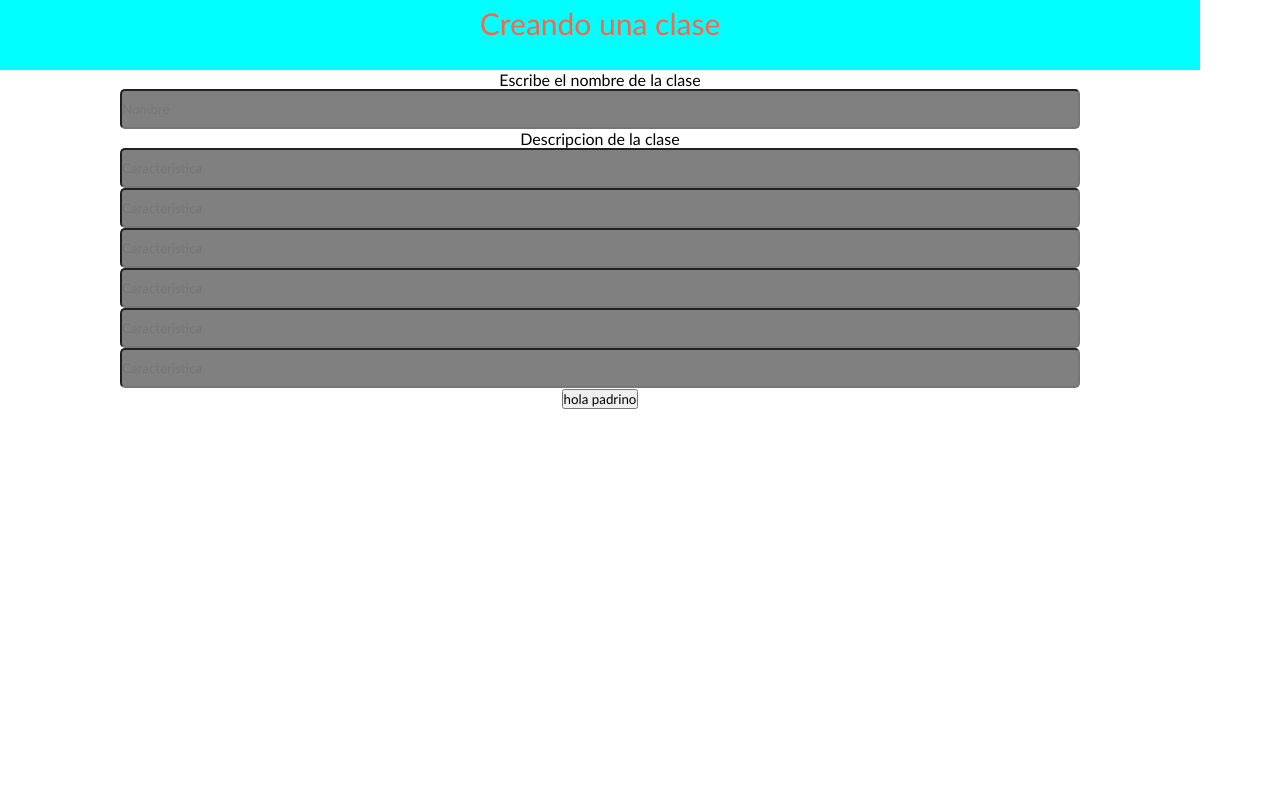
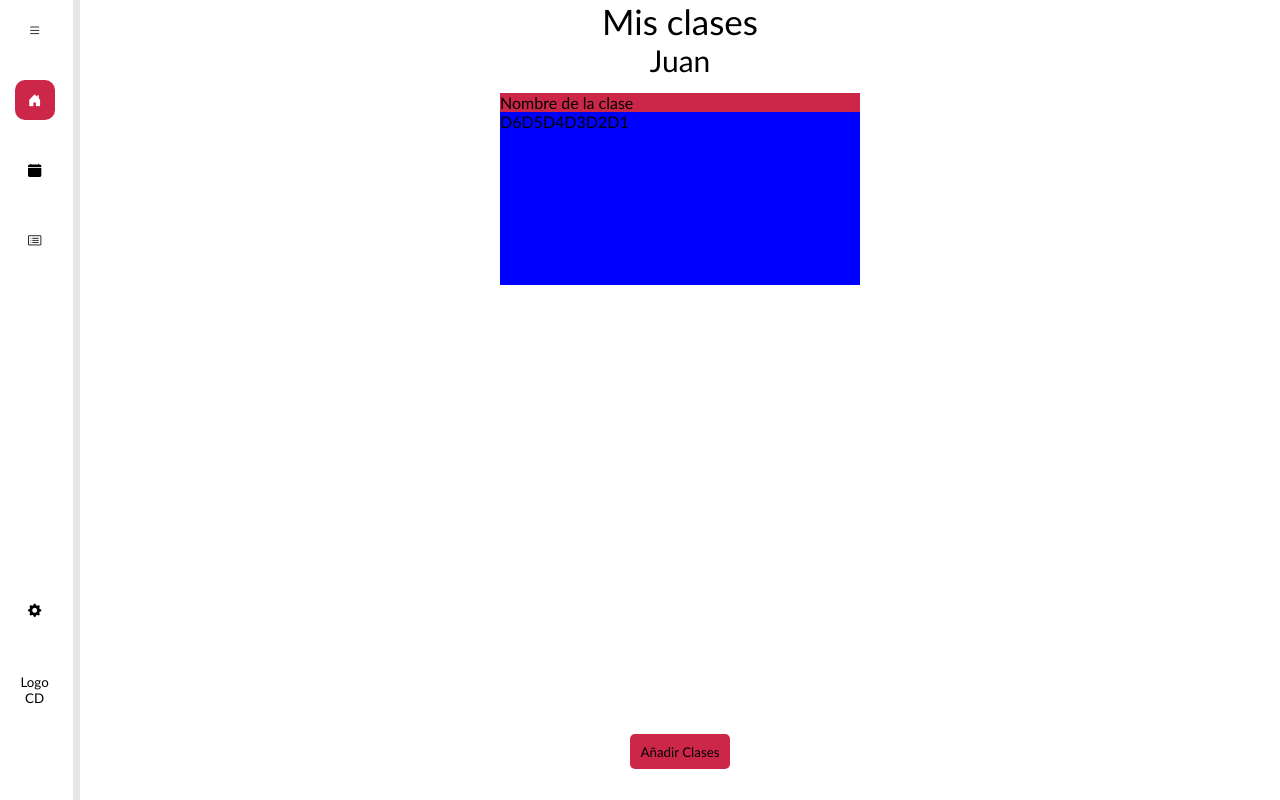
Before and after one commit to OlafGG/FrontServicioSocial, a React (Create React App) app: page / in a window 1280 px wide. Built offline with nearby package versions, Linux system fonts and the light colour scheme.

Commit message:
Adding component card class

```diff
--- a/src/App.js
+++ b/src/App.js
@@ -1,4 +1,5 @@
 import './App.css';
+import CardClass from './components/pure/card.class';
 import ClassForm from './components/pure/form/class.form';
 import Login from './login/login';
 import HomePage from './pages/home/HomePage';
@@ -10,7 +11,7 @@ function App() {
   return (
     <div className="App">
       {/*<Login></Login>*/}
-      <ClassForm></ClassForm>
+      <HomePage></HomePage>
     </div>
   );
 }
--- /dev/null
+++ b/src/components/pure/card.class.jsx
@@ -0,0 +1,23 @@
+import React from 'react';
+import '../../css/class.card.css'
+
+const CardClass = () => {
+    return (
+        <div className='body-principal-card'>
+            <div className='div-title-card-class'>
+                <label id='title-name-card-class'>Nombre de la clase</label>
+            </div>
+            <div className='lables-descriptions-class-card'>
+                <label className='description-class-card'>D6</label>
+                <label className='description-class-card'>D5</label>
+                <label className='description-class-card'>D4</label>
+                <label className='description-class-card'>D3</label>
+                <label className='description-class-card'>D2</label>
+                <label className='description-class-card'>D1</label>
+            </div>
+
+        </div>
+    );
+}
+
+export default CardClass;
--- a/src/components/pure/form/class.css
+++ b/src/components/pure/form/class.css
@@ -1,6 +1,5 @@
-.principal{
-    width: 60%;
-    top: 15%;
+.principal-class-add{
+    width: 100%;
     height: 60%;
     justify-content: center;
 }
@@ -15,10 +14,8 @@
 
 .titulo{
     width: 100%;
-    height: 70px;
     display: block;
     justify-content: center;
-    background-color: aqua;
 }
 
 #titulo-label{
@@ -28,7 +25,21 @@
 
 .description{
     width: 80%;
-    height: 40px;
-    background-color: gray;
+    height: 35px;
+    margin-bottom: 5px;
+    background-color: rgba(10, 10, 10, .4);
+    border-radius: 5px;
+    box-sizing: border-box;
+}
+
+.final{
+    margin-bottom: 10px;
+}
+
+#submit-button-add-class{
+    width: 100px;
+    height: 35px;
+    background-color: rgb(204, 39, 72);
+    border: none;
     border-radius: 5px;
 }
--- a/src/components/pure/form/class.form.jsx
+++ b/src/components/pure/form/class.form.jsx
@@ -3,7 +3,7 @@ import './class.css'
 
 const ClassForm = () => {
     return (
-        <div className='principal'>
+        <div className='principal-class-add'>
             <div className='body'>
                 <div className='titulo'>
                     <label id='titulo-label'>Creando una clase</label>
@@ -20,9 +20,9 @@ const ClassForm = () => {
                     <input type='text' placeholder='Caracteristica' className='description'></input>
                     <input type='text' placeholder='Caracteristica' className='description'></input>
                     <input type='text' placeholder='Caracteristica' className='description'></input>
-                    <input type='text' placeholder='Caracteristica' className='description'></input>
+                    <input type='text' placeholder='Caracteristica' className='description final'></input>
                 <div>
-                    <button type='submit'>hola padrino</button>
+                    <button type='submit' id='submit-button-add-class'>hola padrino</button>
                 </div>
 
             </div>
--- /dev/null
+++ b/src/css/class.card.css
@@ -0,0 +1,19 @@
+.body-principal-card{
+    width: 30%;
+    height: 30%;
+}
+
+.div-title-card-class{
+    width: 100%;
+    height: 10%;
+    background-color: rgb(204, 39, 72);
+}
+
+.lables-descriptions-class-card{
+    width: 100%;
+    height: 90%;
+    background-color: blue;
+    display: block;
+    justify-content: left;
+    margin-bottom: 3px;
+}
--- a/src/pages/home/HomePage.jsx
+++ b/src/pages/home/HomePage.jsx
@@ -1,6 +1,8 @@
 import React from 'react';
 import {useState} from 'react';
 import './homepages.css';
+import ClassForm from '../../components/pure/form/class.form';
+import CardClass from '../../components/pure/card.class';
 
 
 const HomePage = () => {
@@ -9,7 +11,6 @@ const HomePage = () => {
         const boton = document.getElementById(id);
         boton.style.backgroundColor = 'rgb(204, 39, 72)'
         boton.style.color = 'white';
-
          if(historialboton){
         const botonAnterior = document.getElementById(historialboton);
         botonAnterior.style.backgroundColor='white'
@@ -43,7 +44,7 @@ const HomePage = () => {
                 </div>
 
                 <div className='fondo'>
-
+                    <CardClass></CardClass>
                 </div>
                 <div id='btnAdding'>
                     <button id='btnAdd'>Añadir Clases</button>
--- a/src/pages/home/homepages.css
+++ b/src/pages/home/homepages.css
@@ -16,9 +16,8 @@
 }
 .principal {
     width: calc(100% - 80px);
-    height: 100vh;
+    height: 100%;
     position: relative;
-
     float: left;
 }
 
@@ -64,7 +63,6 @@
     position: relative;
     justify-content: center;
     text-align: center;
-    background-color: aqua;
 }
 
 .titulo{
@@ -80,15 +78,18 @@
     display: flex;
     align-items: center;
     justify-content: center;
-    background-color: blueviolet;
 }
 #btnAdd {
     width: 100px;
     height: 35px;
     background-color: rgb(204, 39, 72);
+    border: none;
+    border-radius: 5px;
 }
 .fondo {
     width: 100%;
     height: 82%;
-    background-color: yellow;
+    padding-top: 15px;
+    display: flex;
+    justify-content: center;
 }
```
